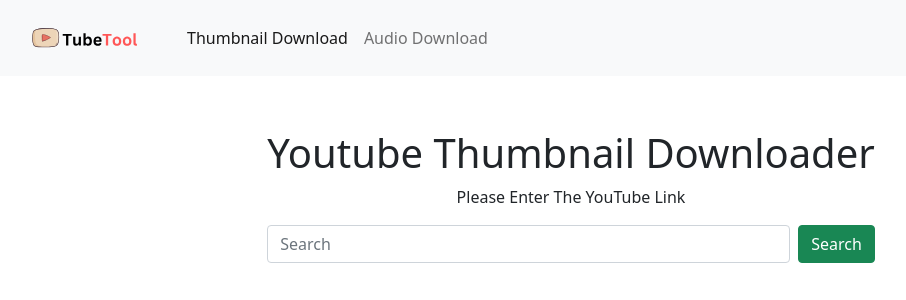
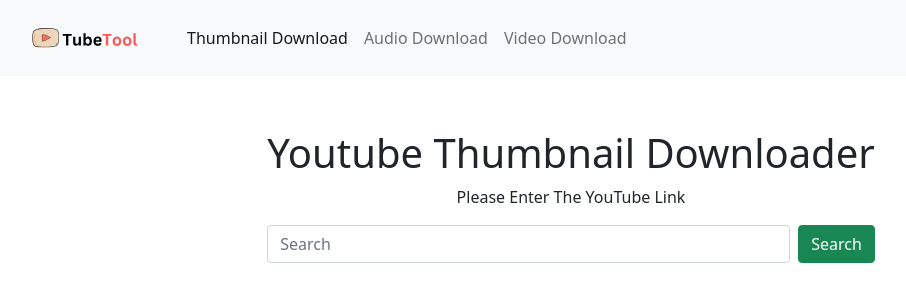
Before and after one commit to devbijay/TubeTools, a Flask app: page / in a window 1280 px wide. Shown: the top 300 px of the page, without its empty margins (69-975 px from the left). Run offline with Flask 3, Linux system fonts and the light colour scheme; some libraries are stand-ins or nearby versions.

Commit message:
Typo Fix

```diff
--- a/templates/download.html
+++ b/templates/download.html
@@ -23,10 +23,13 @@
       <div class="collapse navbar-collapse" id="navbarNav">
         <ul class="navbar-nav">
           <li class="nav-item">
-            <a class="nav-link"  href="{{url_for('thumbnail.landing')}}">Thumbanail Download</a>
+            <a class="nav-link"  href="{{url_for('thumbnail.landing')}}">Thumbnail Download</a>
           </li>
           <li class="nav-item">
             <a class="nav-link active" href="{{url_for('download.audio')}}">Audio Download</a>
+          </li>
+          <li class="nav-item">
+            <a class="nav-link" href="{{url_for('download.video')}}">Video Download</a>
           </li>
         </ul>
       </div>
--- a/templates/index.html
+++ b/templates/index.html
@@ -25,6 +25,9 @@
           </li>
           <li class="nav-item">
             <a class="nav-link" href="{{url_for('download.audio')}}">Audio Download</a>
+          </li>
+          <li class="nav-item">
+            <a class="nav-link" href="{{url_for('download.video')}}">Video Download</a>
           </li>
         </ul>
       </div>
```
Lines whose indentation alone changed are shown as unchanged.
